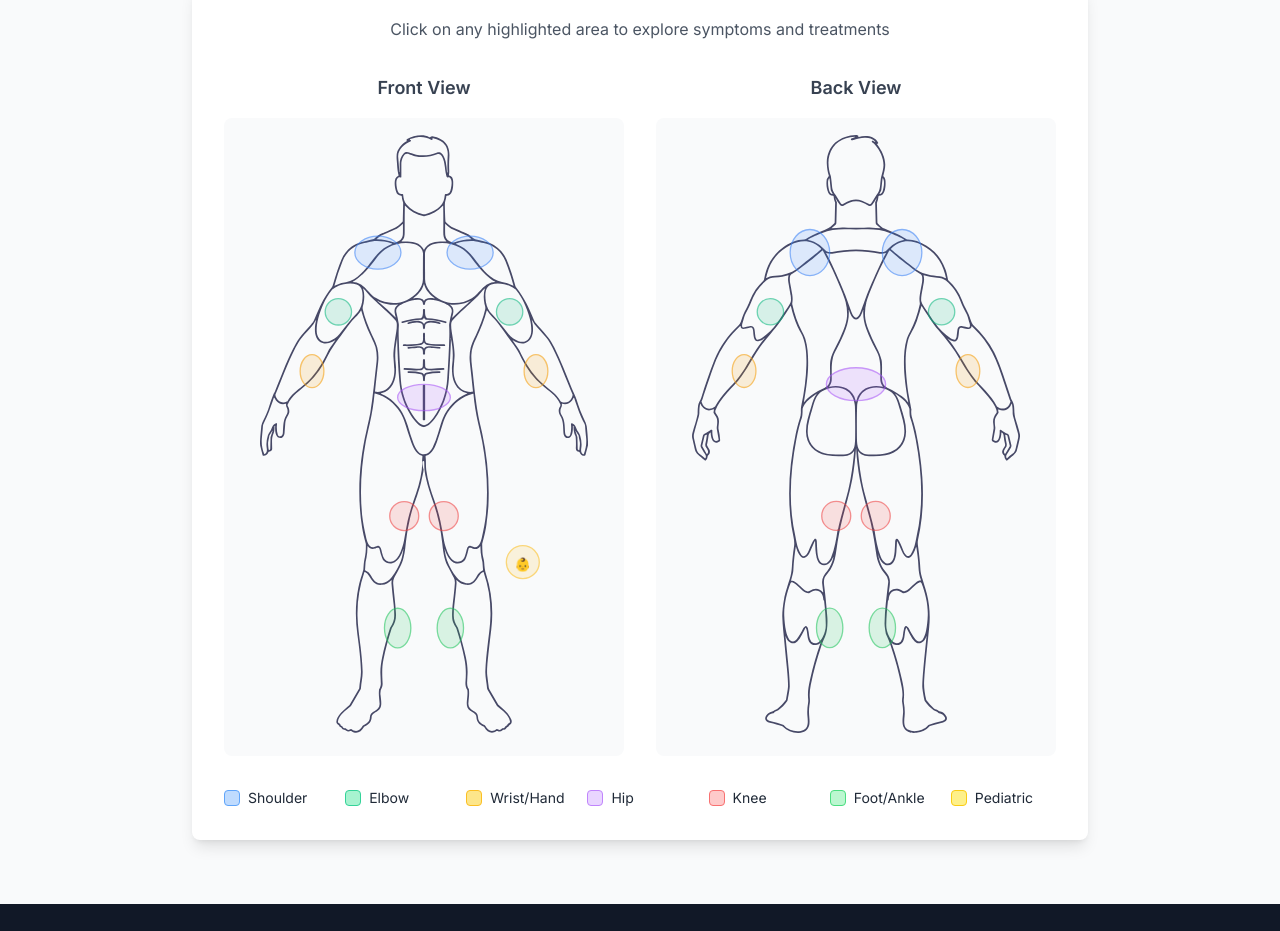
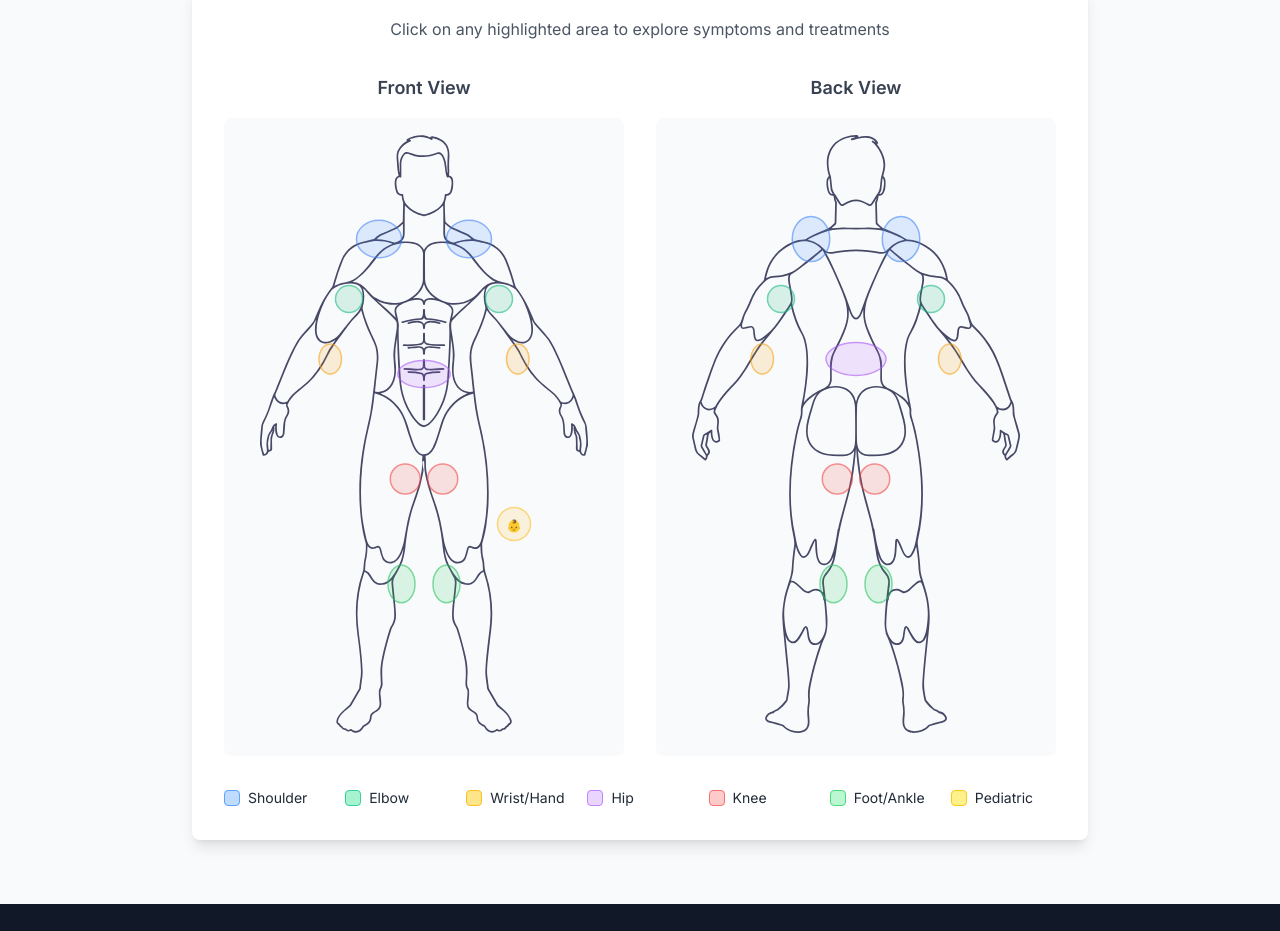
Before and after one commit to plansxxx/2, a React (Vite) app: page /symptoms in a window 1280 px wide. Shown: the part 460-1391 px from the top of the page. Built offline with nearby package versions, Linux system fonts and the light colour scheme.

Commit message:
Fix body part alignment in InteractiveBodyMap

```diff
--- a/src/components/symptoms/InteractiveBodyMap.tsx
+++ b/src/components/symptoms/InteractiveBodyMap.tsx
@@ -110,17 +110,17 @@ const InteractiveBodyMap = () => {
                   className="w-full h-auto max-h-[600px] object-contain mx-auto"
                 />
 
-                {/* Interactive overlay SVG for clickable areas */}
+                {/* Interactive overlay SVG for clickable areas - adjusted coordinates */}
                 <svg
-                  viewBox="0 0 500 910.86"
+                  viewBox="0 0 400 800"
                   className="absolute inset-0 w-full h-full"
                   style={{ pointerEvents: 'none' }}
                 >
-                  {/* Interactive Body Parts - Front View */}
+                  {/* Interactive Body Parts - Front View - Repositioned based on your image */}
 
                   {/* Left Shoulder */}
                   <ellipse
-                    cx="180" cy="180" rx="35" ry="25"
+                    cx="140" cy="140" rx="30" ry="25"
                     style={{ ...getBodyPartStyle('shoulder'), pointerEvents: 'auto' }}
                     onClick={() => handleBodyPartClick('shoulder')}
                     onMouseEnter={(e) => handleBodyPartHover('shoulder', e)}
@@ -129,7 +129,7 @@ const InteractiveBodyMap = () => {
 
                   {/* Right Shoulder */}
                   <ellipse
-                    cx="320" cy="180" rx="35" ry="25"
+                    cx="260" cy="140" rx="30" ry="25"
                     style={{ ...getBodyPartStyle('shoulder'), pointerEvents: 'auto' }}
                     onClick={() => handleBodyPartClick('shoulder')}
                     onMouseEnter={(e) => handleBodyPartHover('shoulder', e)}
@@ -138,7 +138,7 @@ const InteractiveBodyMap = () => {
 
                   {/* Left Elbow */}
                   <circle
-                    cx="120" cy="270" r="20"
+                    cx="100" cy="220" r="18"
                     style={{ ...getBodyPartStyle('elbow'), pointerEvents: 'auto' }}
                     onClick={() => handleBodyPartClick('elbow')}
                     onMouseEnter={(e) => handleBodyPartHover('elbow', e)}
@@ -147,7 +147,7 @@ const InteractiveBodyMap = () => {
 
                   {/* Right Elbow */}
                   <circle
-                    cx="380" cy="270" r="20"
+                    cx="300" cy="220" r="18"
                     style={{ ...getBodyPartStyle('elbow'), pointerEvents: 'auto' }}
                     onClick={() => handleBodyPartClick('elbow')}
                     onMouseEnter={(e) => handleBodyPartHover('elbow', e)}
@@ -156,7 +156,7 @@ const InteractiveBodyMap = () => {
 
                   {/* Left Wrist/Hand */}
                   <ellipse
-                    cx="80" cy="360" rx="18" ry="25"
+                    cx="75" cy="300" rx="15" ry="20"
                     style={{ ...getBodyPartStyle('wrist-hand'), pointerEvents: 'auto' }}
                     onClick={() => handleBodyPartClick('wrist-hand')}
                     onMouseEnter={(e) => handleBodyPartHover('wrist-hand', e)}
@@ -165,7 +165,7 @@ const InteractiveBodyMap = () => {
 
                   {/* Right Wrist/Hand */}
                   <ellipse
-                    cx="420" cy="360" rx="18" ry="25"
+                    cx="325" cy="300" rx="15" ry="20"
                     style={{ ...getBodyPartStyle('wrist-hand'), pointerEvents: 'auto' }}
                     onClick={() => handleBodyPartClick('wrist-hand')}
                     onMouseEnter={(e) => handleBodyPartHover('wrist-hand', e)}
@@ -174,7 +174,7 @@ const InteractiveBodyMap = () => {
 
                   {/* Hip Area */}
                   <ellipse
-                    cx="250" cy="400" rx="40" ry="20"
+                    cx="200" cy="320" rx="35" ry="18"
                     style={{ ...getBodyPartStyle('hip'), pointerEvents: 'auto' }}
                     onClick={() => handleBodyPartClick('hip')}
                     onMouseEnter={(e) => handleBodyPartHover('hip', e)}
@@ -183,7 +183,7 @@ const InteractiveBodyMap = () => {
 
                   {/* Left Knee */}
                   <circle
-                    cx="220" cy="580" r="22"
+                    cx="175" cy="460" r="20"
                     style={{ ...getBodyPartStyle('knee'), pointerEvents: 'auto' }}
                     onClick={() => handleBodyPartClick('knee')}
                     onMouseEnter={(e) => handleBodyPartHover('knee', e)}
@@ -192,7 +192,7 @@ const InteractiveBodyMap = () => {
 
                   {/* Right Knee */}
                   <circle
-                    cx="280" cy="580" r="22"
+                    cx="225" cy="460" r="20"
                     style={{ ...getBodyPartStyle('knee'), pointerEvents: 'auto' }}
                     onClick={() => handleBodyPartClick('knee')}
                     onMouseEnter={(e) => handleBodyPartHover('knee', e)}
@@ -201,7 +201,7 @@ const InteractiveBodyMap = () => {
 
                   {/* Left Foot/Ankle */}
                   <ellipse
-                    cx="210" cy="750" rx="20" ry="30"
+                    cx="170" cy="600" rx="18" ry="25"
                     style={{ ...getBodyPartStyle('foot-ankle'), pointerEvents: 'auto' }}
                     onClick={() => handleBodyPartClick('foot-ankle')}
                     onMouseEnter={(e) => handleBodyPartHover('foot-ankle', e)}
@@ -210,7 +210,7 @@ const InteractiveBodyMap = () => {
 
                   {/* Right Foot/Ankle */}
                   <ellipse
-                    cx="290" cy="750" rx="20" ry="30"
+                    cx="230" cy="600" rx="18" ry="25"
                     style={{ ...getBodyPartStyle('foot-ankle'), pointerEvents: 'auto' }}
                     onClick={() => handleBodyPartClick('foot-ankle')}
                     onMouseEnter={(e) => handleBodyPartHover('foot-ankle', e)}
@@ -219,7 +219,7 @@ const InteractiveBodyMap = () => {
 
                   {/* Pediatric Indicator */}
                   <circle
-                    cx="400" cy="650" r="25"
+                    cx="320" cy="520" r="22"
                     style={{ ...getBodyPartStyle('pediatric-orthopedics'), pointerEvents: 'auto' }}
                     onClick={() => handleBodyPartClick('pediatric-orthopedics')}
                     onMouseEnter={(e) => handleBodyPartHover('pediatric-orthopedics', e)}
@@ -227,7 +227,7 @@ const InteractiveBodyMap = () => {
                   />
 
                   {/* Pediatric Icon */}
-                  <text x="400" y="660" textAnchor="middle" fontSize="20" fill="#92400e" pointerEvents="none">👶</text>
+                  <text x="320" y="528" textAnchor="middle" fontSize="16" fill="#92400e" pointerEvents="none">👶</text>
                 </svg>
               </div>
             </div>
@@ -247,17 +247,17 @@ const InteractiveBodyMap = () => {
                   className="w-full h-auto max-h-[600px] object-contain mx-auto"
                 />
 
-                {/* Interactive overlay SVG for clickable areas */}
+                {/* Interactive overlay SVG for clickable areas - adjusted coordinates */}
                 <svg
-                  viewBox="0 0 500 911.29"
+                  viewBox="0 0 400 800"
                   className="absolute inset-0 w-full h-full"
                   style={{ pointerEvents: 'none' }}
                 >
-                  {/* Interactive Body Parts - Back View */}
+                  {/* Interactive Body Parts - Back View - Repositioned based on your image */}
 
                   {/* Left Shoulder Blade */}
                   <ellipse
-                    cx="180" cy="180" rx="30" ry="35"
+                    cx="140" cy="140" rx="25" ry="30"
                     style={{ ...getBodyPartStyle('shoulder'), pointerEvents: 'auto' }}
                     onClick={() => handleBodyPartClick('shoulder')}
                     onMouseEnter={(e) => handleBodyPartHover('shoulder', e)}
@@ -266,7 +266,7 @@ const InteractiveBodyMap = () => {
 
                   {/* Right Shoulder Blade */}
                   <ellipse
-                    cx="320" cy="180" rx="30" ry="35"
+                    cx="260" cy="140" rx="25" ry="30"
                     style={{ ...getBodyPartStyle('shoulder'), pointerEvents: 'auto' }}
                     onClick={() => handleBodyPartClick('shoulder')}
                     onMouseEnter={(e) => handleBodyPartHover('shoulder', e)}
@@ -275,7 +275,7 @@ const InteractiveBodyMap = () => {
 
                   {/* Left Elbow - Back */}
                   <circle
-                    cx="120" cy="270" r="20"
+                    cx="100" cy="220" r="18"
                     style={{ ...getBodyPartStyle('elbow'), pointerEvents: 'auto' }}
                     onClick={() => handleBodyPartClick('elbow')}
                     onMouseEnter={(e) => handleBodyPartHover('elbow', e)}
@@ -284,7 +284,7 @@ const InteractiveBodyMap = () => {
 
                   {/* Right Elbow - Back */}
                   <circle
-                    cx="380" cy="270" r="20"
+                    cx="300" cy="220" r="18"
                     style={{ ...getBodyPartStyle('elbow'), pointerEvents: 'auto' }}
                     onClick={() => handleBodyPartClick('elbow')}
                     onMouseEnter={(e) => handleBodyPartHover('elbow', e)}
@@ -293,7 +293,7 @@ const InteractiveBodyMap = () => {
 
                   {/* Left Wrist - Back */}
                   <ellipse
-                    cx="80" cy="360" rx="18" ry="25"
+                    cx="75" cy="300" rx="15" ry="20"
                     style={{ ...getBodyPartStyle('wrist-hand'), pointerEvents: 'auto' }}
                     onClick={() => handleBodyPartClick('wrist-hand')}
                     onMouseEnter={(e) => handleBodyPartHover('wrist-hand', e)}
@@ -302,7 +302,7 @@ const InteractiveBodyMap = () => {
 
                   {/* Right Wrist - Back */}
                   <ellipse
-                    cx="420" cy="360" rx="18" ry="25"
+                    cx="325" cy="300" rx="15" ry="20"
                     style={{ ...getBodyPartStyle('wrist-hand'), pointerEvents: 'auto' }}
                     onClick={() => handleBodyPartClick('wrist-hand')}
                     onMouseEnter={(e) => handleBodyPartHover('wrist-hand', e)}
@@ -311,7 +311,7 @@ const InteractiveBodyMap = () => {
 
                   {/* Lower Back/Hip Area */}
                   <ellipse
-                    cx="250" cy="380" rx="45" ry="25"
+                    cx="200" cy="300" rx="40" ry="22"
                     style={{ ...getBodyPartStyle('hip'), pointerEvents: 'auto' }}
                     onClick={() => handleBodyPartClick('hip')}
                     onMouseEnter={(e) => handleBodyPartHover('hip', e)}
@@ -320,7 +320,7 @@ const InteractiveBodyMap = () => {
 
                   {/* Left Knee - Back */}
                   <circle
-                    cx="220" cy="580" r="22"
+                    cx="175" cy="460" r="20"
                     style={{ ...getBodyPartStyle('knee'), pointerEvents: 'auto' }}
                     onClick={() => handleBodyPartClick('knee')}
                     onMouseEnter={(e) => handleBodyPartHover('knee', e)}
@@ -329,7 +329,7 @@ const InteractiveBodyMap = () => {
 
                   {/* Right Knee - Back */}
                   <circle
-                    cx="280" cy="580" r="22"
+                    cx="225" cy="460" r="20"
                     style={{ ...getBodyPartStyle('knee'), pointerEvents: 'auto' }}
                     onClick={() => handleBodyPartClick('knee')}
                     onMouseEnter={(e) => handleBodyPartHover('knee', e)}
@@ -338,7 +338,7 @@ const InteractiveBodyMap = () => {
 
                   {/* Left Foot/Ankle - Back */}
                   <ellipse
-                    cx="210" cy="750" rx="20" ry="30"
+                    cx="170" cy="600" rx="18" ry="25"
                     style={{ ...getBodyPartStyle('foot-ankle'), pointerEvents: 'auto' }}
                     onClick={() => handleBodyPartClick('foot-ankle')}
                     onMouseEnter={(e) => handleBodyPartHover('foot-ankle', e)}
@@ -347,7 +347,7 @@ const InteractiveBodyMap = () => {
 
                   {/* Right Foot/Ankle - Back */}
                   <ellipse
-                    cx="290" cy="750" rx="20" ry="30"
+                    cx="230" cy="600" rx="18" ry="25"
                     style={{ ...getBodyPartStyle('foot-ankle'), pointerEvents: 'auto' }}
                     onClick={() => handleBodyPartClick('foot-ankle')}
                     onMouseEnter={(e) => handleBodyPartHover('foot-ankle', e)}
```
